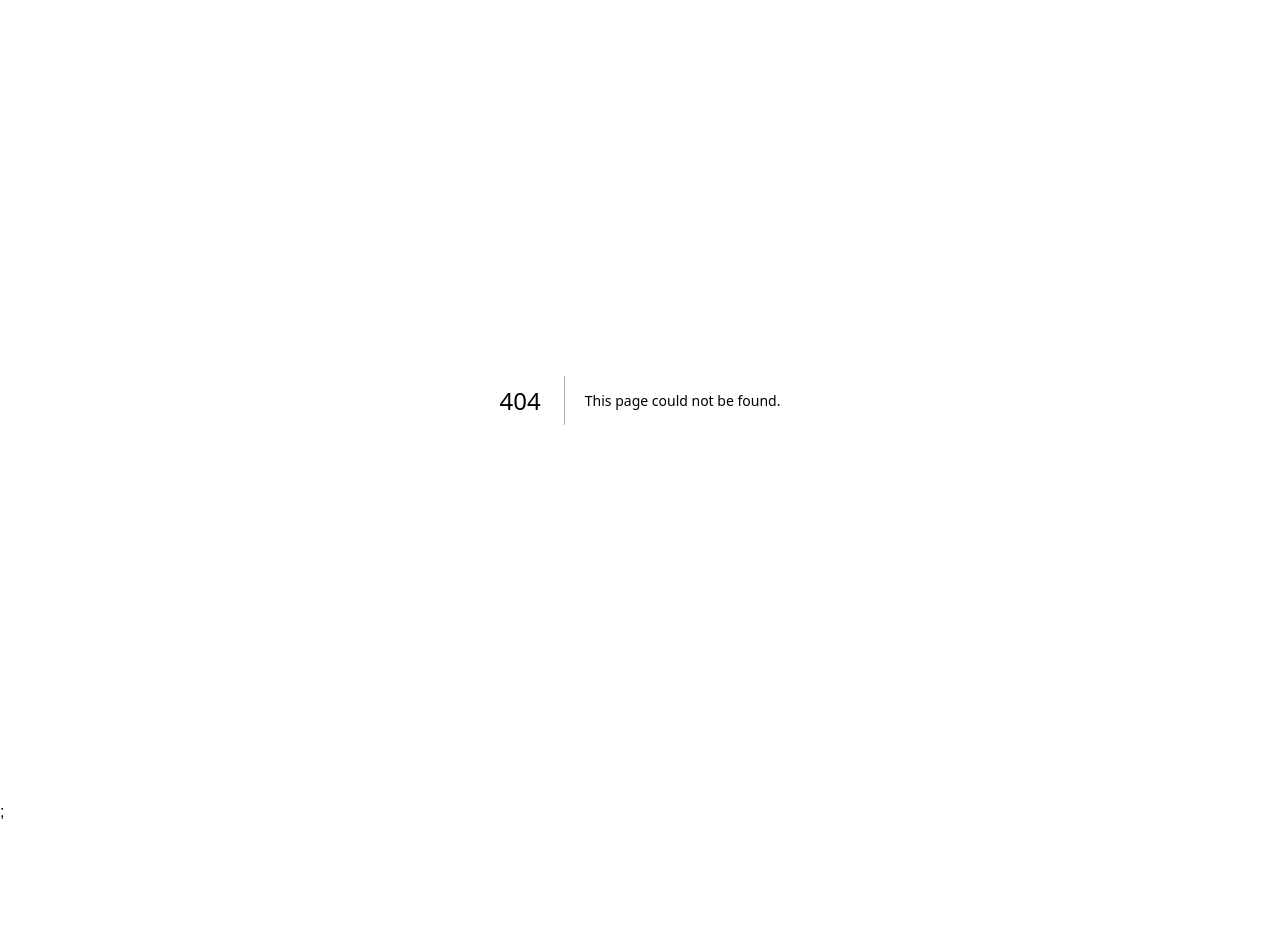
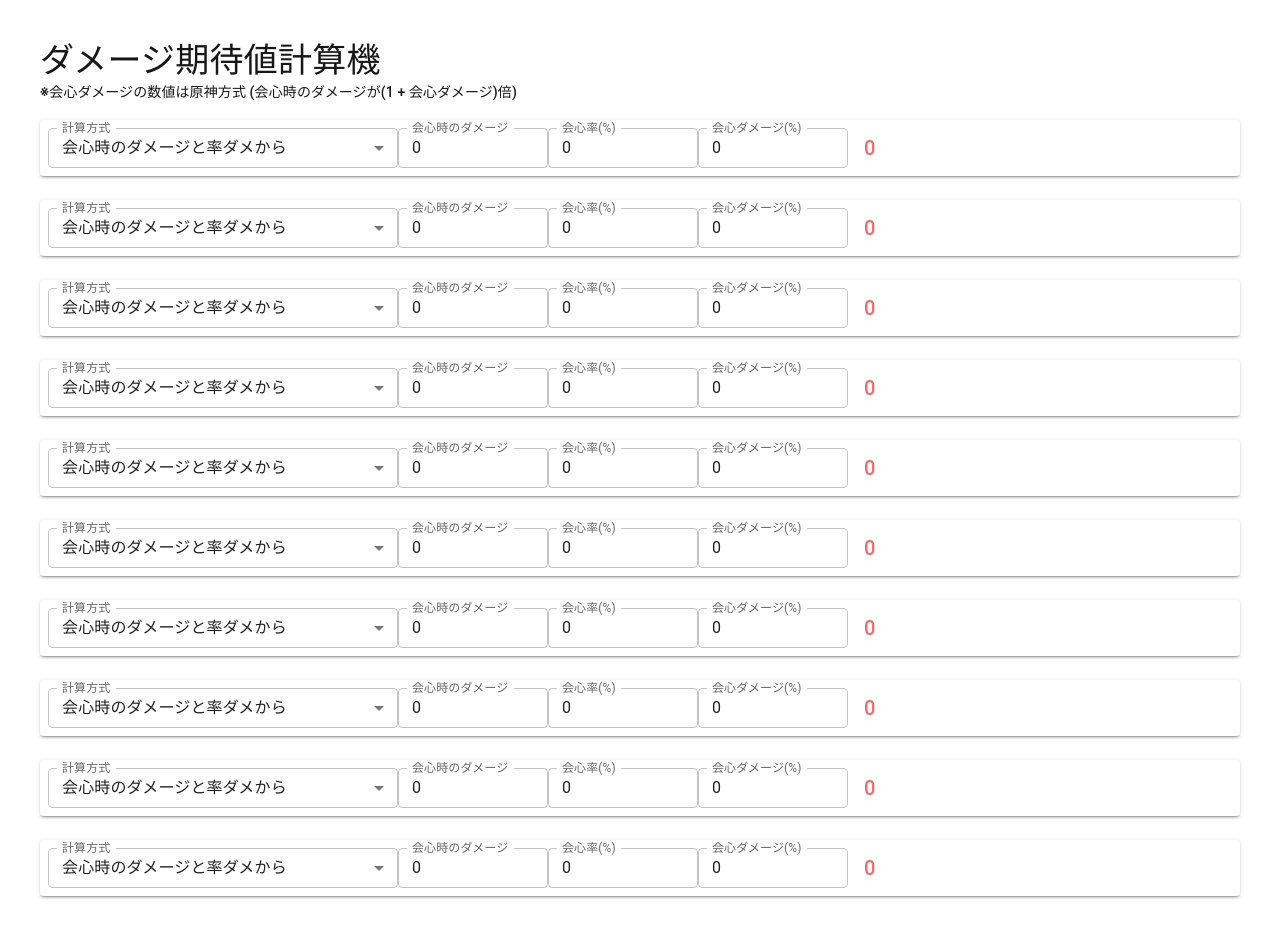
Before and after one commit to Hyayum/chord_editor, a Next.js app: page /expectation in a window 1280 px wide. Before the commit this address had no page. Shown: the top 938 px of the page. Before the commit the page ends 824 px from the top, so only its background shows below. Built offline with nearby package versions, Linux system fonts and the light colour scheme.

Commit message:
期待値計算機を追加

```diff
--- /dev/null
+++ b/src/pages/expectation/index.tsx
@@ -0,0 +1,189 @@
+import {
+  Box,
+  Grid2 as Grid,
+  MenuItem,
+  Paper,
+  TextField,
+  Typography,
+} from "@mui/material";
+import NumberField from "@/components/NumberField";
+import { useState, useEffect } from "react";
+
+interface Calc {
+  mode: number;
+  noncritValue?: number;
+  critValue?: number;
+  critRate: number;
+  critDamage?: number;
+};
+
+enum mode {
+  fromCrit = 0,
+  fromNoncrit = 1,
+  fromValues = 2,
+};
+
+export default function Expectation() {
+  const defaultCalc = {
+    mode: mode.fromCrit,
+    noncritValue: 0,
+    critValue: 0,
+    critRate: 0,
+    critDamage: 0,
+  };
+  const [calcs, setCalcs] = useState<Calc[]>(Array(10).fill(defaultCalc));
+  const onChangeCalc = (calc: Calc, i: number) => {
+    const newCalcs = [...calcs];
+    newCalcs[i] = calc;
+    setCalcs(newCalcs);
+  };
+
+  return (
+    <Grid container spacing={1} sx={{ m: 5, minWidth: 1000 }}>
+      <Grid size={12}>
+        <Typography variant="h4">
+          ダメージ期待値計算機
+        </Typography>
+        <Typography variant="subtitle2">
+          ※会心ダメージの数値は原神方式 (会心時のダメージが(1 + 会心ダメージ)倍)
+        </Typography>
+      </Grid>
+      {calcs.map((calc, i) => (
+        <Grid size={12} key={i}>
+          <Calculator calc={calc} onChange={(c) => onChangeCalc(c, i)} />
+        </Grid>
+      ))}
+    </Grid>
+  );
+};
+
+const Calculator = ({ calc, onChange }: { calc: Calc, onChange: (c: Calc) => void }) => {
+  const required: { [k: number]: string[] } = {
+    [mode.fromCrit]: ["critValue", "critRate", "critDamage"],
+    [mode.fromNoncrit]: ["noncritValue", "critRate", "critDamage"],
+    [mode.fromValues]: ["noncritValue", "critValue", "critRate"],
+  };
+
+  const modeOptions = [
+    { label: "会心時のダメージと率ダメから", value: mode.fromCrit },
+    { label: "非会心時のダメージと率ダメから", value: mode.fromNoncrit },
+    { label: "会心/非会心時のダメージと会心率から", value: mode.fromValues },
+  ];
+
+  const calcExpectation = () => {
+    if (calc.mode == mode.fromCrit) {
+      if (!(calc.critValue && calc.critRate && calc.critDamage)) { return 0; }
+      const noncritValue = 100 * calc.critValue / (100 + calc.critDamage);
+      return (calc.critValue * calc.critRate + noncritValue * (100 - calc.critRate)) / 100;
+    } else if (calc.mode == mode.fromNoncrit) {
+      if (!(calc.noncritValue && calc.critRate && calc.critDamage)) { return 0; }
+      const critValue = calc.noncritValue * (100 + calc.critDamage) / 100;
+      return (critValue * calc.critRate + calc.noncritValue * (100 - calc.critRate)) / 100;
+    } else if (calc.mode == mode.fromValues) {
+      if (!(calc.noncritValue && calc.critValue && calc.critRate)) { return 0; }
+      return (calc.critValue * calc.critRate + calc.noncritValue * (100 - calc.critRate)) / 100;
+    } else {
+      return 0;
+    }
+  };
+
+  return (
+    <Paper elevation={2} sx={{ p: 1, my: 1 }}>
+      <Box sx={{ display: "flex" }}>
+        <Box sx={{ width: 350 }}>
+          <TextField
+            select
+            id="mode"
+            label="計算方式"
+            size="small"
+            value={calc.mode}
+            onChange={(e) => onChange({ ...calc, mode: Number(e.target.value) })}
+            fullWidth
+            slotProps={{
+              inputLabel: {
+                shrink: true,
+              },
+            }}
+          >
+            {modeOptions.map((k) => (
+              <MenuItem key={k.value} value={k.value}>
+                {k.label}
+              </MenuItem>
+            ))}
+          </TextField>
+        </Box>
+        {required[calc.mode].includes("critValue") && (
+          <Box sx={{ width: 150 }}>
+            <NumberField
+              id="critValue"
+              label="会心時のダメージ"
+              size="small"
+              value={calc.critValue}
+              onChange={(e) => onChange({ ...calc, critValue: Math.max(Number(e.target.value), 0) })}
+              fullWidth
+              slotProps={{
+                inputLabel: {
+                  shrink: true,
+                },
+              }}
+            />
+          </Box>
+        )}
+        {required[calc.mode].includes("noncritValue") && (
+          <Box sx={{ width: 150 }}>
+            <NumberField
+              id="noncritValue"
+              label="非会心時のダメージ"
+              size="small"
+              value={calc.noncritValue}
+              onChange={(e) => onChange({ ...calc, noncritValue: Math.max(Number(e.target.value), 0) })}
+              fullWidth
+              slotProps={{
+                inputLabel: {
+                  shrink: true,
+                },
+              }}
+            />
+          </Box>
+        )}
+        {required[calc.mode].includes("critRate") && (
+          <Box sx={{ width: 150 }}>
+            <NumberField
+              id="critRate"
+              label="会心率(%)"
+              size="small"
+              value={calc.critRate}
+              onChange={(e) => onChange({ ...calc, critRate: Math.max(Number(e.target.value), 0) })}
+              fullWidth
+              slotProps={{
+                inputLabel: {
+                  shrink: true,
+                },
+              }}
+            />
+          </Box>
+        )}
+        {required[calc.mode].includes("critDamage") && (
+          <Box sx={{ width: 150 }}>
+            <NumberField
+              id="critDamage"
+              label="会心ダメージ(%)"
+              size="small"
+              value={calc.critDamage}
+              onChange={(e) => onChange({ ...calc, critDamage: Math.max(Number(e.target.value), 0) })}
+              fullWidth
+              slotProps={{
+                inputLabel: {
+                  shrink: true,
+                },
+              }}
+            />
+          </Box>
+        )}
+        <Typography variant="h6" sx={{ mx: 2, my: 0.5, color: "#f66" }}>
+          {calcExpectation().toFixed(0)}
+        </Typography>
+      </Box>
+    </Paper>
+  );
+};
```
